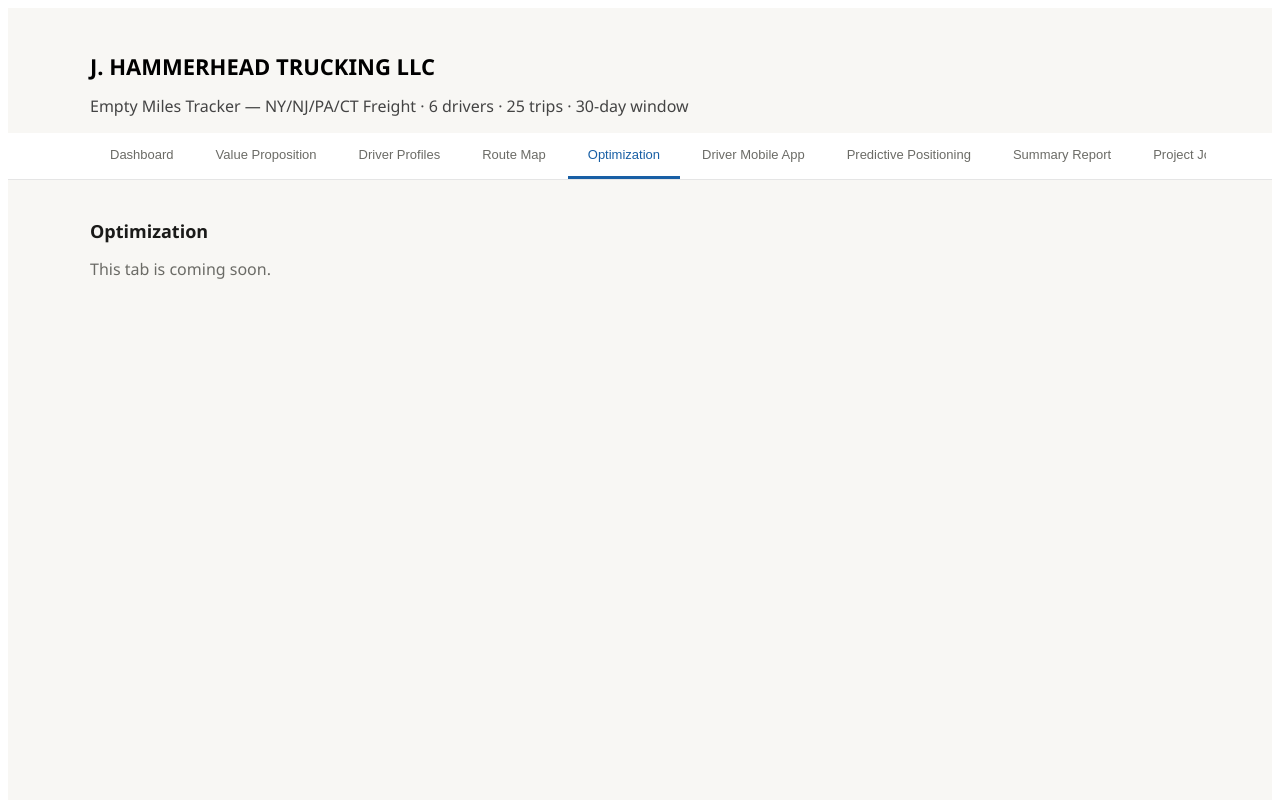
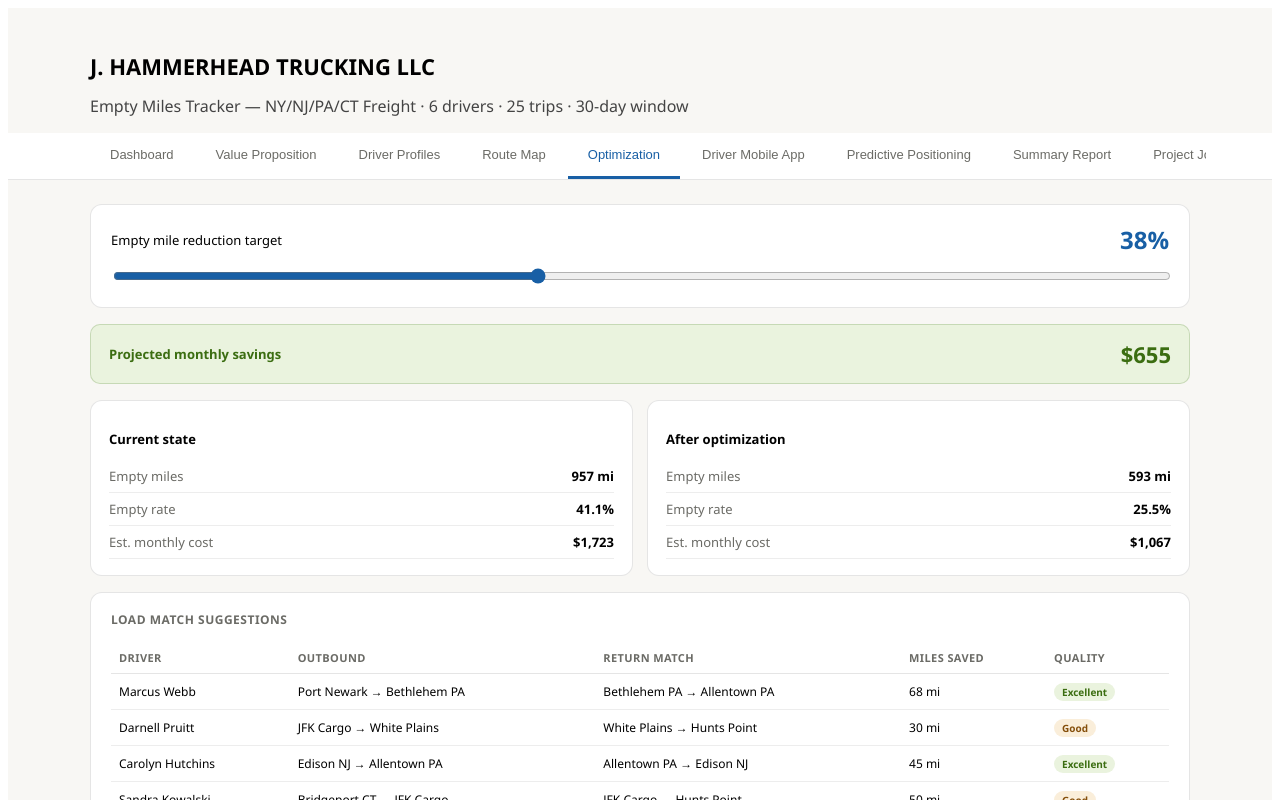
Before and after one commit to judeolinmah-rgb/empty-miles-tracker, a React (Vite) app: page / in a window 1280 px wide. Both pictures are taken after a click on the button "Optimization". Shown: the top 800 px of the page. Built offline with nearby package versions, Linux system fonts and the light colour scheme.

Commit message:
Add Optimization tab

```diff
--- a/src/App.jsx
+++ b/src/App.jsx
@@ -1,8 +1,8 @@
-import RouteMap from './components/RouteMap'
-import DriverProfiles from './components/DriverProfiles'
 import { useState } from 'react'
 import Dashboard from './components/Dashboard'
-
+import DriverProfiles from './components/DriverProfiles'
+import RouteMap from './components/RouteMap'
+import Optimization from './components/Optimization'
 
 const TABS = [
   { id: 'dashboard',    label: 'Dashboard' },
@@ -60,8 +60,8 @@ function App() {
         {activeTab === 'dashboard' && <Dashboard />}
         {activeTab === 'drivers' && <DriverProfiles />}
         {activeTab === 'map' && <RouteMap />}
-        {activeTab !== 'dashboard' && activeTab !== 'drivers' && activeTab !== 'map' && (
-
+        {activeTab === 'optimization' && <Optimization />}
+        {activeTab !== 'dashboard' && activeTab !== 'drivers' && activeTab !== 'map' && activeTab !== 'optimization' && (
           <>
             <h2 style={{ fontSize: 18, fontWeight: 600, color: '#1a1a18' }}>
               {TABS.find(t => t.id === activeTab)?.label}
--- /dev/null
+++ b/src/components/Optimization.jsx
@@ -0,0 +1,103 @@
+import { useState } from 'react'
+import { TRIPS, MATCHES, DRIVERS } from '../data'
+
+export default function Optimization() {
+  const [emptyRate, setEmptyRate] = useState(38)
+
+  const totalEmp = TRIPS.reduce((a, t) => a + t.emp, 0)
+  const totalTot = TRIPS.reduce((a, t) => a + t.tot, 0)
+  const currentCost = (totalEmp * 1.80).toFixed(0)
+  const savedMiles = Math.round(totalEmp * (emptyRate / 100))
+  const savedCost = (savedMiles * 1.80).toFixed(0)
+  const newEmpMiles = totalEmp - savedMiles
+  const newEmpRate = ((newEmpMiles / totalTot) * 100).toFixed(1)
+
+  return (
+    <div>
+
+      {/* Slider */}
+      <div style={{ background: '#fff', border: '1px solid rgba(0,0,0,0.1)', borderRadius: 12, padding: '18px 20px', marginBottom: 16 }}>
+        <div style={{ display: 'flex', justifyContent: 'space-between', alignItems: 'center', marginBottom: 10 }}>
+          <label style={{ fontSize: 13, fontWeight: 500 }}>Empty mile reduction target</label>
+          <span style={{ fontSize: 24, fontWeight: 700, color: '#185fa5' }}>{emptyRate}%</span>
+        </div>
+        <input
+          type="range"
+          min={10}
+          max={80}
+          value={emptyRate}
+          onChange={e => setEmptyRate(Number(e.target.value))}
+          style={{ width: '100%', accentColor: '#185fa5' }}
+        />
+      </div>
+
+      {/* Savings Banner */}
+      <div style={{ background: '#eaf3de', border: '1px solid rgba(59,109,17,0.2)', borderRadius: 10, padding: '14px 18px', marginBottom: 16, display: 'flex', justifyContent: 'space-between', alignItems: 'center', flexWrap: 'wrap', gap: 8 }}>
+        <span style={{ fontSize: 13, color: '#3b6d11', fontWeight: 600 }}>Projected monthly savings</span>
+        <span style={{ fontSize: 22, fontWeight: 700, color: '#3b6d11' }}>${parseInt(savedCost).toLocaleString()}</span>
+      </div>
+
+      {/* Before / After */}
+      <div style={{ display: 'grid', gridTemplateColumns: '1fr 1fr', gap: 14, marginBottom: 16 }}>
+        <div style={{ background: '#fff', border: '1px solid rgba(0,0,0,0.1)', borderRadius: 12, padding: '16px 18px' }}>
+          <h3 style={{ fontSize: 13, fontWeight: 700, marginBottom: 12 }}>Current state</h3>
+          <Row label="Empty miles" value={totalEmp.toLocaleString() + ' mi'} />
+          <Row label="Empty rate" value={(totalEmp / totalTot * 100).toFixed(1) + '%'} />
+          <Row label="Est. monthly cost" value={'$' + parseInt(currentCost).toLocaleString()} />
+        </div>
+        <div style={{ background: '#fff', border: '1px solid rgba(0,0,0,0.1)', borderRadius: 12, padding: '16px 18px' }}>
+          <h3 style={{ fontSize: 13, fontWeight: 700, marginBottom: 12 }}>After optimization</h3>
+          <Row label="Empty miles" value={newEmpMiles.toLocaleString() + ' mi'} />
+          <Row label="Empty rate" value={newEmpRate + '%'} />
+          <Row label="Est. monthly cost" value={'$' + parseInt((newEmpMiles * 1.80)).toLocaleString()} />
+        </div>
+      </div>
+
+      {/* Load Match Suggestions */}
+      <div style={{ background: '#fff', border: '1px solid rgba(0,0,0,0.1)', borderRadius: 12, padding: '18px 20px' }}>
+        <div style={{ fontSize: 12, fontWeight: 600, color: '#6b6b66', textTransform: 'uppercase', letterSpacing: '.5px', marginBottom: 14 }}>
+          Load Match Suggestions
+        </div>
+        <div style={{ overflowX: 'auto' }}>
+          <table style={{ width: '100%', borderCollapse: 'collapse', fontSize: 12 }}>
+            <thead>
+              <tr>
+                {['Driver', 'Outbound', 'Return match', 'Miles saved', 'Quality'].map(h => (
+                  <th key={h} style={{ textAlign: 'left', fontWeight: 600, fontSize: 11, color: '#6b6b66', textTransform: 'uppercase', letterSpacing: '.4px', padding: '8px', borderBottom: '1px solid rgba(0,0,0,0.1)', whiteSpace: 'nowrap' }}>{h}</th>
+                ))}
+              </tr>
+            </thead>
+            <tbody>
+              {MATCHES.map((m, i) => {
+                const badge = m.q === 'Excellent' ? { bg: '#eaf3de', tx: '#3b6d11' } : m.q === 'Good' ? { bg: '#faeeda', tx: '#854f0b' } : { bg: '#f0f0f0', tx: '#6b6b66' }
+                return (
+                  <tr key={i} style={{ borderBottom: '1px solid rgba(0,0,0,0.07)' }}>
+                    <td style={{ padding: '9px 8px', whiteSpace: 'nowrap' }}>{DRIVERS[m.d].name}</td>
+                    <td style={{ padding: '9px 8px', whiteSpace: 'nowrap' }}>{m.out}</td>
+                    <td style={{ padding: '9px 8px', whiteSpace: 'nowrap' }}>{m.back}</td>
+                    <td style={{ padding: '9px 8px', whiteSpace: 'nowrap' }}>{m.saved} mi</td>
+                    <td style={{ padding: '9px 8px' }}>
+                      <span style={{ background: badge.bg, color: badge.tx, fontSize: 10, padding: '2px 8px', borderRadius: 20, fontWeight: 600 }}>
+                        {m.q}
+                      </span>
+                    </td>
+                  </tr>
+                )
+              })}
+            </tbody>
+          </table>
+        </div>
+      </div>
+
+    </div>
+  )
+}
+
+function Row({ label, value }) {
+  return (
+    <div style={{ display: 'flex', justifyContent: 'space-between', padding: '7px 0', borderBottom: '1px solid rgba(0,0,0,0.07)', fontSize: 13 }}>
+      <span style={{ color: '#6b6b66' }}>{label}</span>
+      <span style={{ fontWeight: 600 }}>{value}</span>
+    </div>
+  )
+}
```
